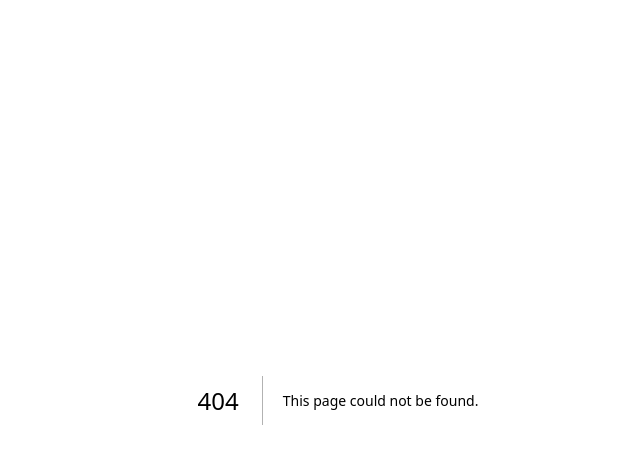
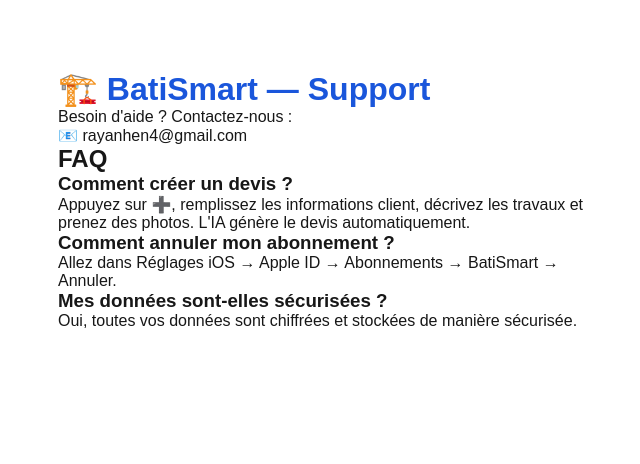
Before and after one commit to claudevr78-stack/batismart-backend, a Next.js app: page /support in a window 1280 px wide. Before the commit this address had no page. Shown: the top 464 px of the page, without its empty margins (302-942 px from the left). Built offline with nearby package versions, Linux system fonts and the light colour scheme.

Commit message:
Ajout page support

```diff
--- /dev/null
+++ b/pages/support.js
@@ -0,0 +1,16 @@
+ export default function Support() {
+  return (
+    <div style={{ fontFamily: 'Arial, sans-serif', maxWidth: '600px', margin: '50px auto', padding: '20px' }}>
+      <h1 style={{ color: '#1a56db' }}>🏗️ BatiSmart — Support</h1>
+      <p>Besoin d'aide ? Contactez-nous :</p>
+      <p>📧 <a href="mailto:rayanhen4@gmail.com">rayanhen4@gmail.com</a></p>
+      <h2>FAQ</h2>
+      <h3>Comment créer un devis ?</h3>
+      <p>Appuyez sur ➕, remplissez les informations client, décrivez les travaux et prenez des photos. L'IA génère le devis automatiquement.</p>
+      <h3>Comment annuler mon abonnement ?</h3>
+      <p>Allez dans Réglages iOS → Apple ID → Abonnements → BatiSmart → Annuler.</p>
+      <h3>Mes données sont-elles sécurisées ?</h3>
+      <p>Oui, toutes vos données sont chiffrées et stockées de manière sécurisée.</p>
+    </div>
+  );
+}
```
